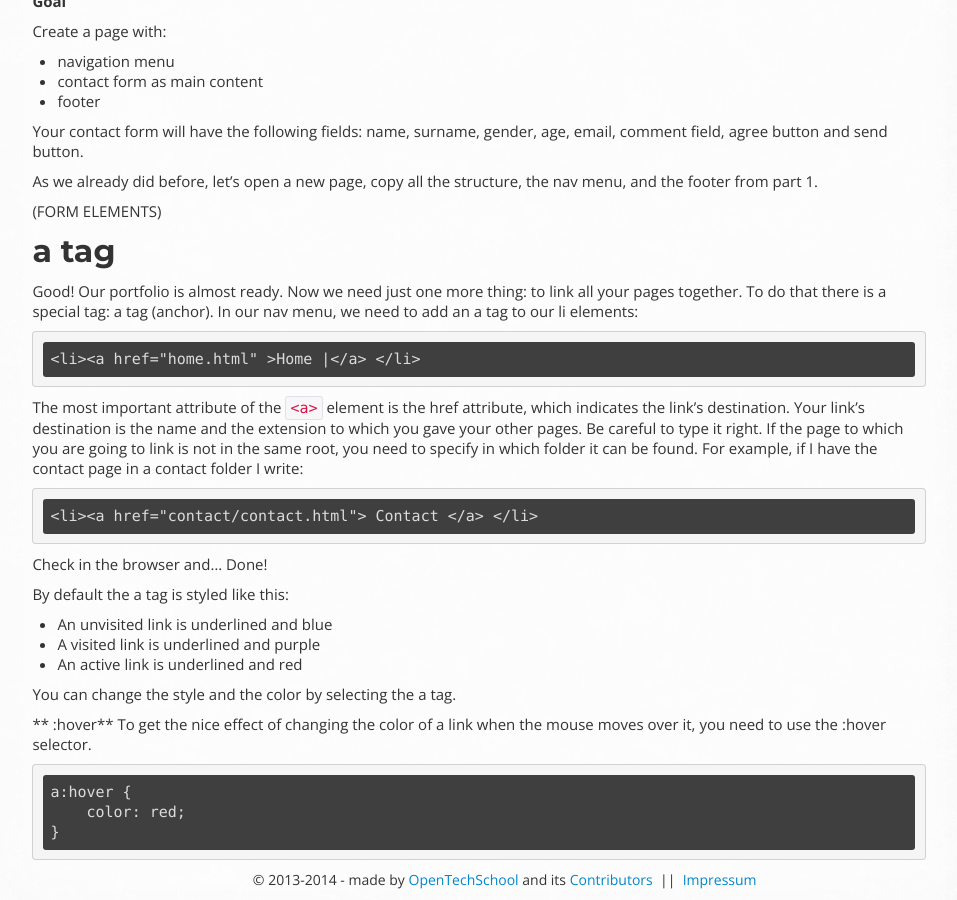
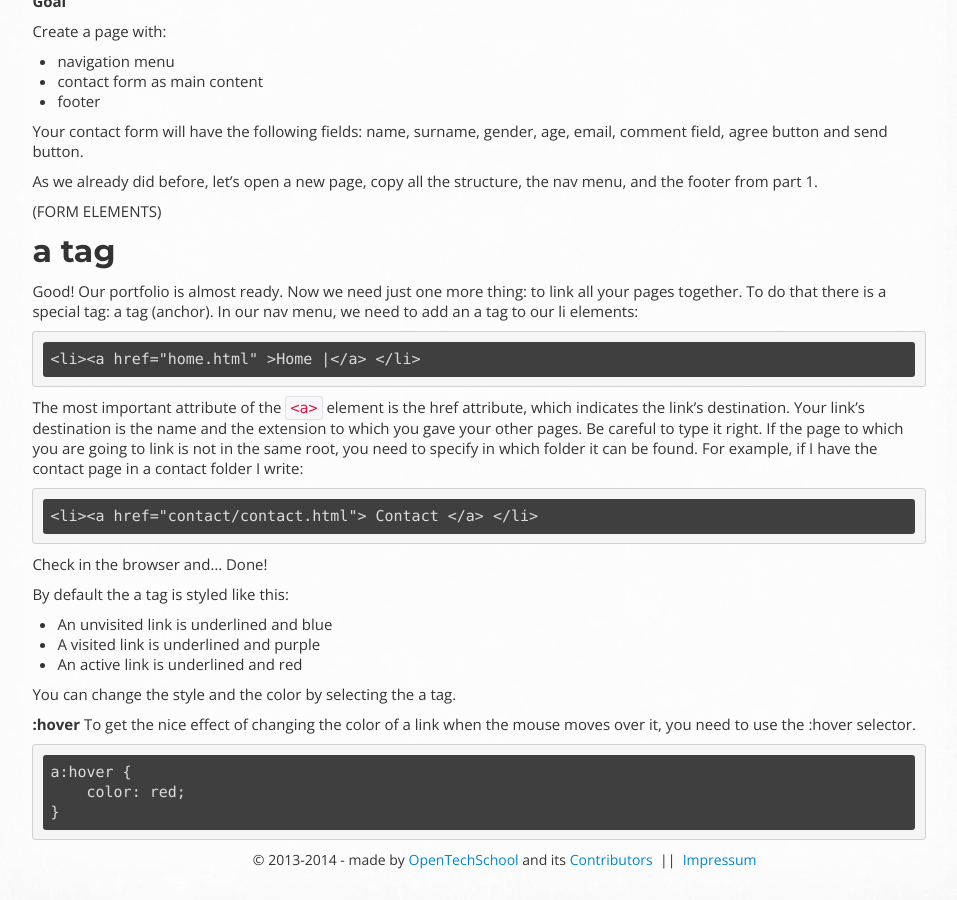
Before and after one commit to OpenTechSchool/html-css-beginners, a Jekyll site: the page built from core/portfolio-2.md, in a window 1280 px wide and 900 px high, scrolled down 1650 px. Shown: the whole window, without its empty margins (314-1271 px from the left). Built offline with Jekyll 4.4.1, drawn with Linux system fonts in a browser that asks for light colours; Markdown is read by kramdown in place of the engine named in the settings.

Commit message:
fix some typo errors

```diff
--- a/core/portfolio-2.md
+++ b/core/portfolio-2.md
@@ -14,9 +14,10 @@ Let's start from the home page.
 **Goal**
 
 The home page is made by:
-- navigation menu
-- big centered and resizable image
-- two sentence intro text (on the top of the image)
+
+* navigation menu
+* big centered and resizable image
+* two sentence intro text (on the top of the image)
 
 So let's open a new file and set the basic structure.
 To make the nav menu we can just copy what we have done in the first part.
@@ -89,9 +90,10 @@ Time to create the contact page!
 **Goal**
 
 Create a page with:
-- navigation menu
-- contact form as main content
-- footer
+
+* navigation menu
+* contact form as main content
+* footer
 
 Your contact form will have the following fields: name, surname, gender, age, email, comment field, agree button and send button.
 
@@ -126,7 +128,7 @@ By default the a tag is styled like this:
 
 You can change the style and the color by selecting the a tag.
 
-** :hover**
+**:hover**
 To get the nice effect of changing the color of a link when the mouse moves over it, you need to use the :hover selector.
 
     a:hover {
```
Also changed, not shown: core/style.md (+1 -1 lines).
